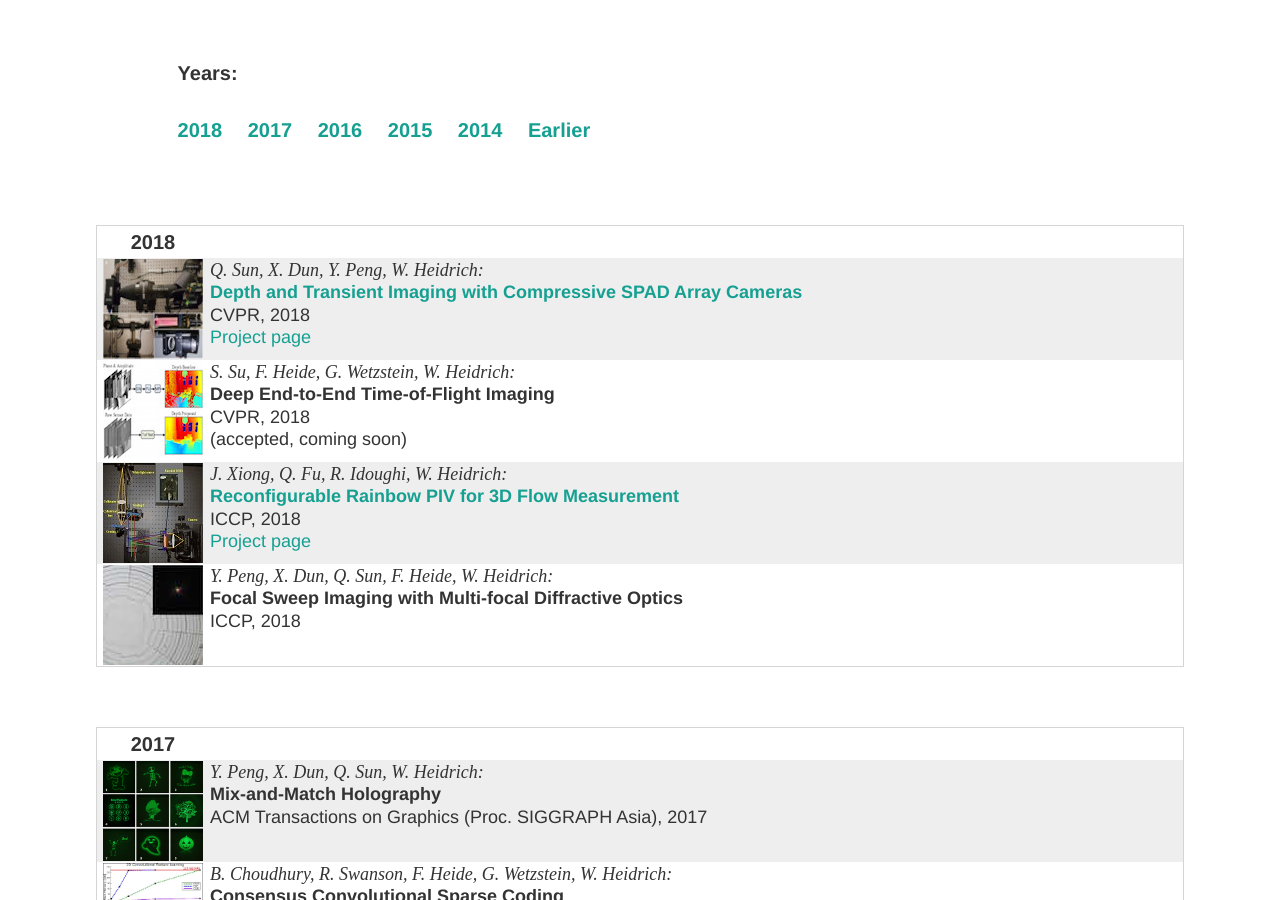
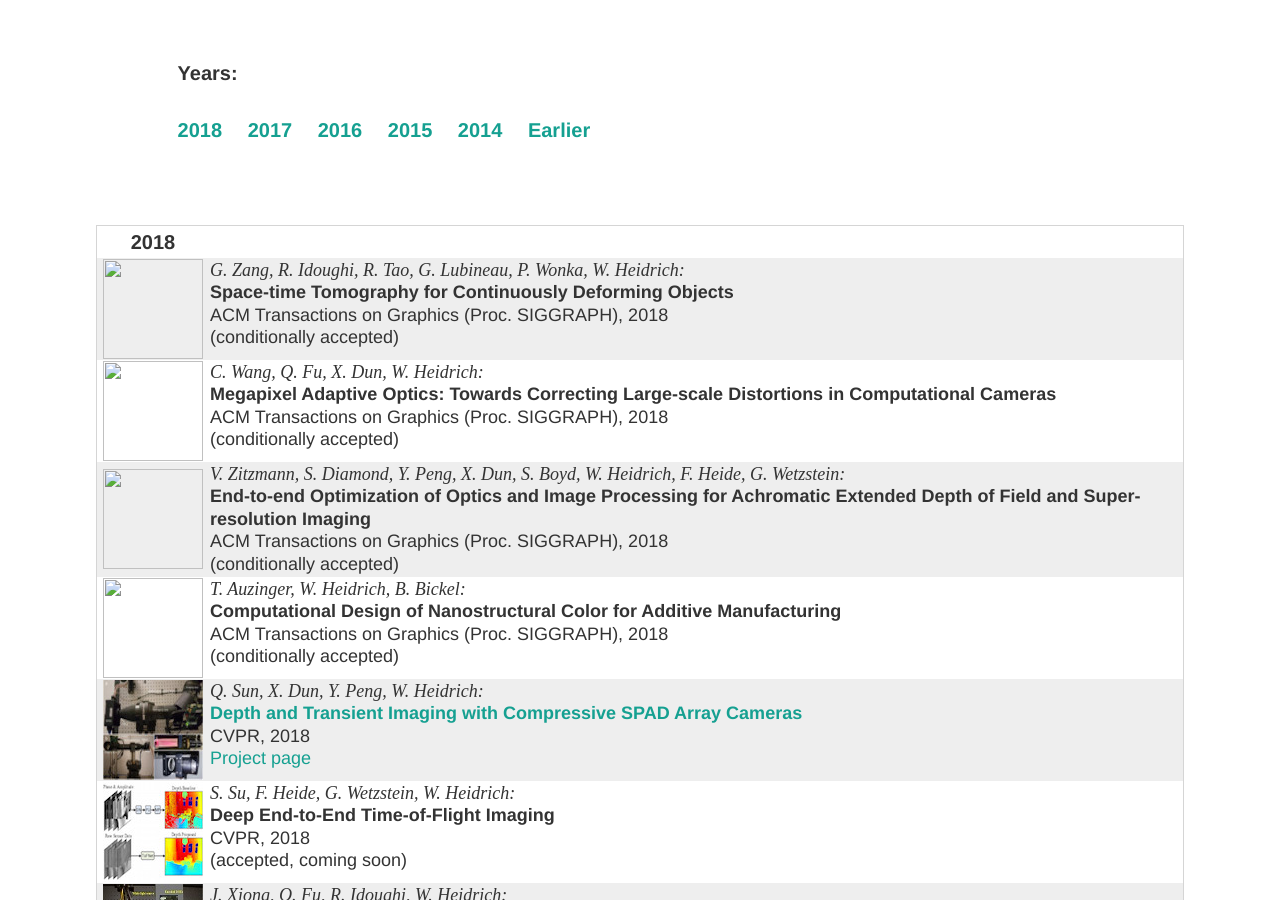
Before and after one commit to vccimaging/vccimaging.github.io, a Jekyll site: the page built from publications.html, in a window 1280 px wide and 900 px high, scrolled down 264 px. Built offline with Jekyll 4.4.1, drawn with Linux system fonts in a browser that asks for light colours.

Commit message:
Update publications.yaml

```diff
--- a/_data/publications.yaml
+++ b/_data/publications.yaml
@@ -1,4 +1,53 @@
 ---
+
+- id: Zang2018Space-time
+  authors:
+    - G. Zang
+    - R. Idoughi
+    - R. Tao
+    - G. Lubineau
+    - P. Wonka
+    - W. Heidrich
+  title: Space-time Tomography for Continuously Deforming Objects
+  venue: ACM Transactions on Graphics (Proc. SIGGRAPH)
+  year: 2018
+  note: conditionally accepted
+
+- id: Wang2018AdaptiveOptics
+  authors:
+    - C. Wang
+    - Q. Fu
+    - X. Dun
+    - W. Heidrich
+  title: "Megapixel Adaptive Optics: Towards Correcting Large-scale Distortions in Computational Cameras"
+  venue: ACM Transactions on Graphics (Proc. SIGGRAPH)
+  year: 2018
+  note: conditionally accepted
+
+- id: Sitzmann2018EndToEndOptics
+  authors:
+    - V. Zitzmann
+    - S. Diamond
+    - Y. Peng
+    - X. Dun
+    - S. Boyd
+    - W. Heidrich
+    - F. Heide
+    - G. Wetzstein
+  title: End-to-end Optimization of Optics and Image Processing for Achromatic Extended Depth of Field and Super-resolution Imaging
+  venue: ACM Transactions on Graphics (Proc. SIGGRAPH)
+  year: 2018
+  note: conditionally accepted
+
+- id: Auzinger2018NanoStructuralColor
+  authors:
+    - T. Auzinger
+    - W. Heidrich
+    - B. Bickel
+  title: Computational Design of Nanostructural Color for Additive Manufacturing
+  venue: ACM Transactions on Graphics (Proc. SIGGRAPH)
+  year: 2018
+  note: conditionally accepted
 
 - id: Sun2018CompressiveSPADArray
   authors:
```
